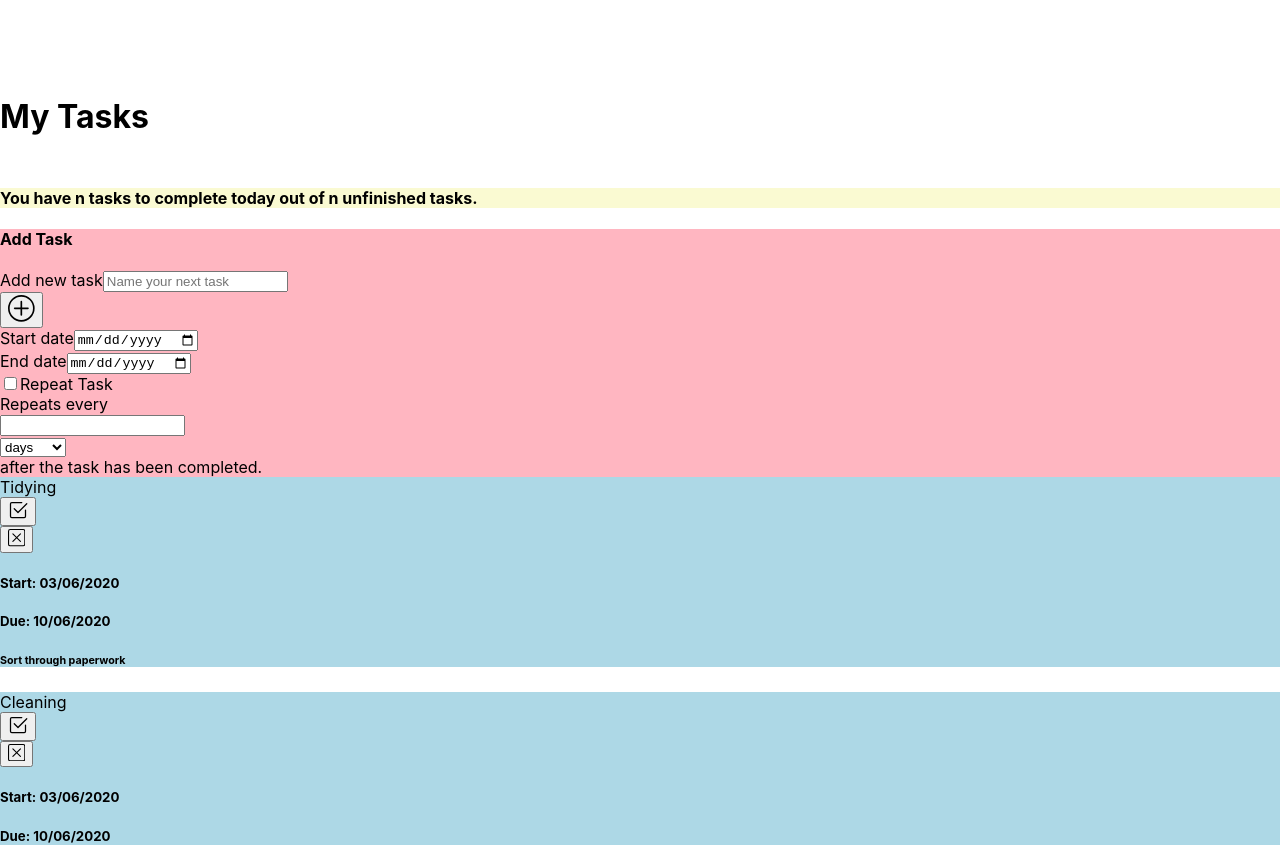
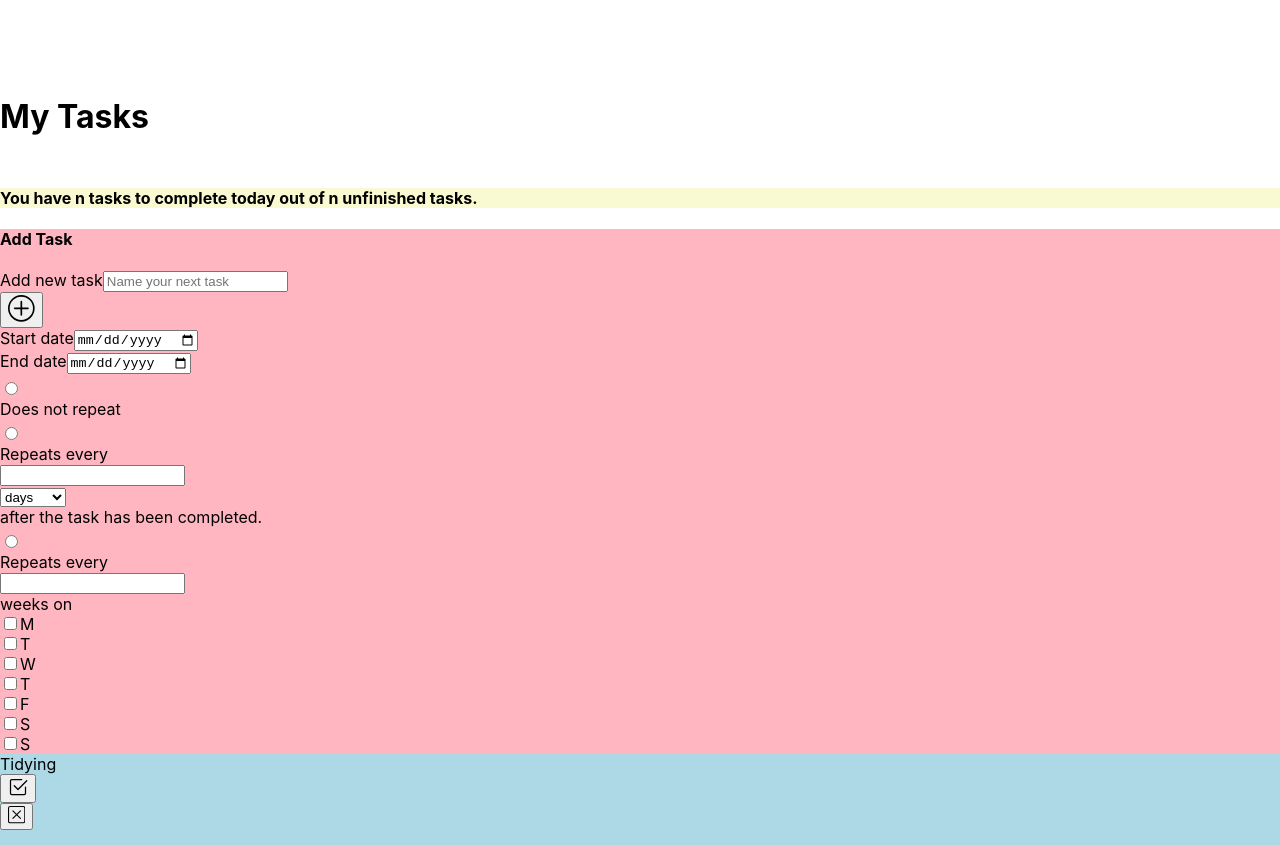
Before and after one commit to smbryar/todo_react_application, a React (Create React App) app: page / in a window 1280 px wide. Shown: the top 845 px of the page. Built offline with nearby package versions, Linux system fonts and the light colour scheme; the HTML template or start-up script is replaced by a standard one.

Commit message:
Format repeating task in Add Task

```diff
--- a/src/AddTask/AddTask.css
+++ b/src/AddTask/AddTask.css
@@ -2,3 +2,11 @@
     width: 100%;
     background-color: lightpink;
 }
+
+.customRow {
+    margin-top: 5px;
+}
+
+.noBottonMargin {
+    margin-bottom: 0;
+}
--- a/src/AddTask/AddTask.js
+++ b/src/AddTask/AddTask.js
@@ -35,7 +35,7 @@ function AddTask(props) {
               <div className="col-2">
                 <div className="float-right">
                   <ButtonItem type="submit" hoverText="Add Task">
-                  <AddIcon squareHeight="2em"/>
+                    <AddIcon squareHeight="2em" />
                   </ButtonItem>
                 </div>
               </div>
@@ -47,7 +47,7 @@ function AddTask(props) {
                 <Form>
                   <Form.Group controlId="formStartDate">
                     <Form.Label>Start date</Form.Label>
-                  <Form.Control type="date"/>
+                    <Form.Control type="date" />
                   </Form.Group>
                 </Form>
               </div>
@@ -55,7 +55,7 @@ function AddTask(props) {
                 <Form>
                   <Form.Group controlId="formEndDate">
                     <Form.Label>End date</Form.Label>
-                  <Form.Control type="date"/>
+                    <Form.Control type="date" />
                   </Form.Group>
                 </Form>
               </div>
@@ -63,15 +63,23 @@ function AddTask(props) {
           </div>
 
           <Form>
-          <Form.Group controlId="formRepeatSwitch">
-            <Form.Check type="switch" label="Repeat Task"/>
-          </Form.Group>
-            <Form.Row>
-            <Form.Label column lg={2}>Repeats every</Form.Label>
-              <div className="col-2">
-                <Form.Control type="number"/>
+            <Form.Row className="customRow">
+              <Form.Check type="radio" name="repeatChoice" className="align-self-center" />
+              <div className="col align-self-center">
+                <Form.Label className="noBottonMargin">Does not repeat</Form.Label>
               </div>
-              <div className="col-2">
+            </Form.Row>
+
+            <Form.Row className="customRow">
+              <Form.Check type="radio" name="repeatChoice" className="align-self-center"/>
+              <div className="col-4 col-md-2 align-self-center">
+                <Form.Label className="noBottonMargin">Repeats every</Form.Label>
+              </div>
+
+              <div className="col-3 col-md-1">
+                <Form.Control type="number" />
+              </div>
+              <div className="col-4 col-md-2">
                 <Form.Control as="select" custom>
                   <option>days</option>
                   <option>weeks</option>
@@ -80,9 +88,34 @@ function AddTask(props) {
                 </Form.Control>
 
               </div>
-              <Form.Label column lg={6}>
-                after the task has been completed.
-              </Form.Label>
+              <div className="col-12 col-md-6 align-self-center">
+              <Form.Label className="noBottonMargin">after the task has been completed.</Form.Label>
+              </div>
+
+            </Form.Row>
+            <Form.Row className="customRow">
+              <Form.Check type="radio" name="repeatChoice" className="align-self-center"/>
+              <div className="col-4 col-md-2 align-self-center">
+                <Form.Label className="noBottonMargin">Repeats every</Form.Label>
+              </div>
+              <div className="col-3 col-md-1">
+                <Form.Control type="number" />
+              </div>
+              <div className="col-4 col-md-2 align-self-center">
+                <Form.Label className="noBottonMargin">weeks on</Form.Label>
+              </div>
+              <div className="col-12 col-md-6 align-self-center">
+                <div className="row">
+                  {["M", "T", "W", "T", "F", "S", "S"].map(day => (
+                <div key="inline-checkbox">
+                  <Form.Check inline label={day} />
+                </div>
+              ))}
+                </div>
+
+              </div>
+
+
             </Form.Row>
 
 
```
Lines whose indentation alone changed are shown as unchanged.
